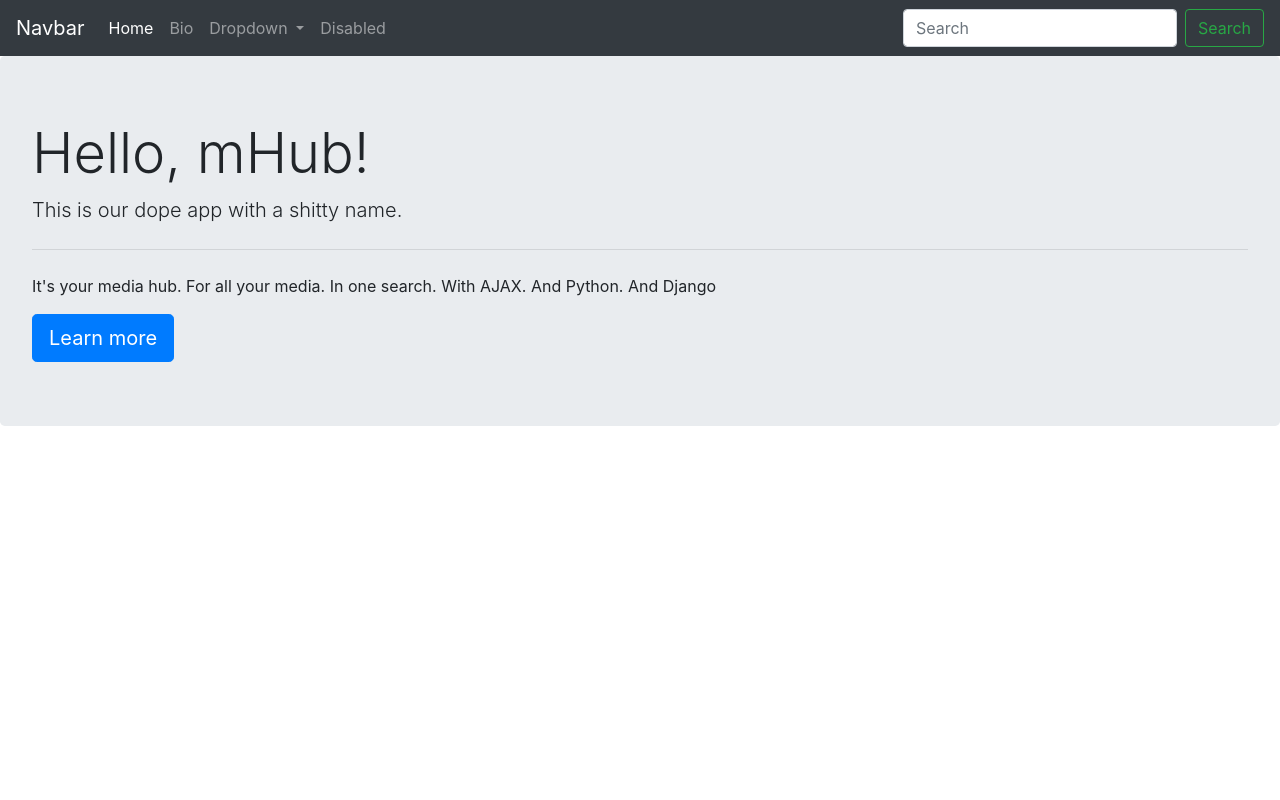
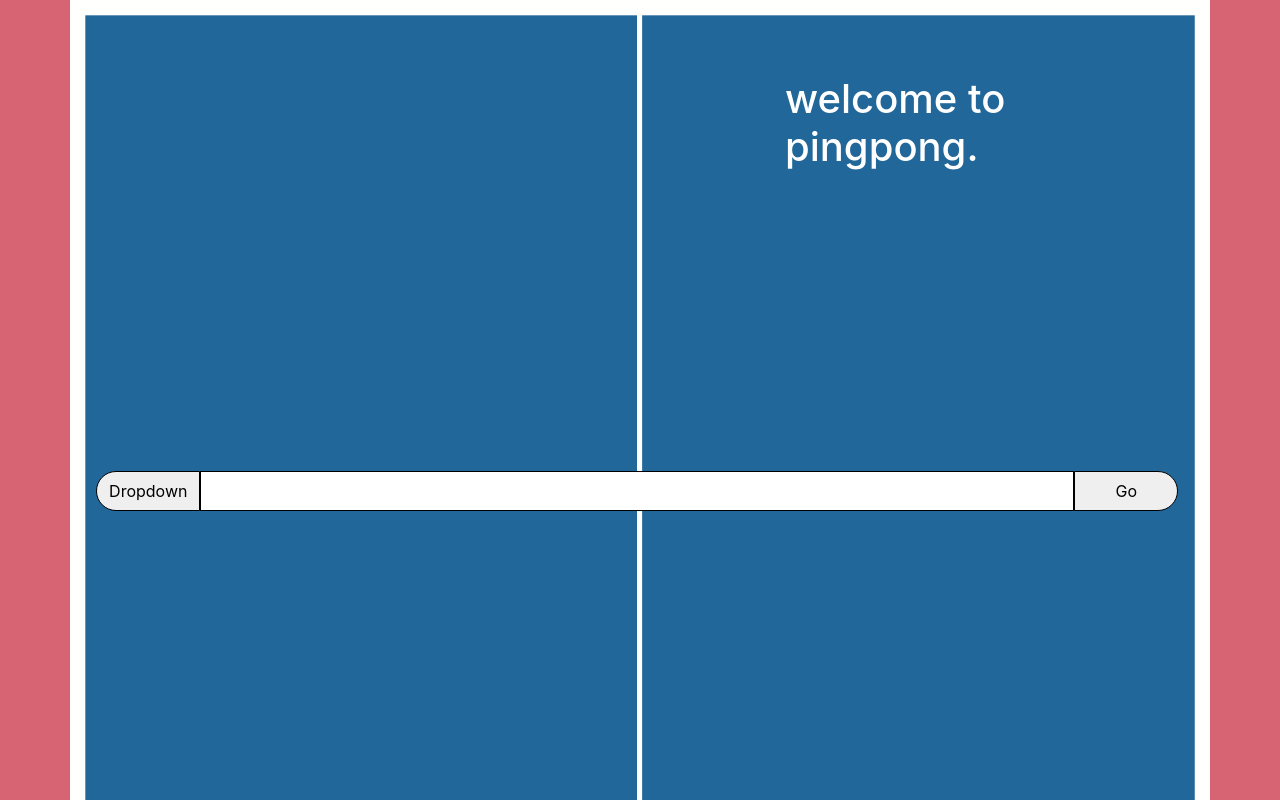
Before and after one commit to soodorama/mhub, a Django app: page / in a window 1280 px wide. Run offline with Django 3.2, Linux system fonts and the light colour scheme; some libraries are stand-ins or nearby versions.

Commit message:
basic search bar with buttons added

```diff
--- a/apps/mhub/static/mhub/css/style.css
+++ b/apps/mhub/static/mhub/css/style.css
@@ -1,9 +1,57 @@
-div.bio-card {
-    vertical-align: top;
-    display: inline-block;
+* {
+    margin: 0px;
+    padding: 0px;
 }
 
-a.back-btn {
-    display: block;
-    margin: 0 700px;
+body {
+    background-color:rgb(215,100,115);
 }
+
+div.container {
+    min-height: 800px;
+    background: url('/static/mhub/img/table_background_middle.png') no-repeat;
+    background-size: cover;
+    padding-top: 0.1px;
+}
+
+    div.container h1.heading {
+        margin: 75px 25px 0px 700px;
+        color: white;
+    }
+
+    div.container div.searchbar {
+        width: 99%;
+        height: 40px;
+        margin: 300px 1% 0px;
+        border-radius: 20px;
+        font-size:0px;
+    }
+
+        div.container div.searchbar input.search {
+            width: 79.5%;
+            height: 40px;
+            padding: 0 10px;
+            border: 1px solid black;
+            vertical-align: top;
+        }
+
+            div.container input.search:focus {
+                outline:0;
+            }
+
+        div.container div.searchbar button.searchoptions {
+            width:9.5%;
+            height:40px;
+            border-radius: 20px 0 0 20px;
+            font-size: 16px;
+            vertical-align:top;
+            border: 1px solid black
+        }
+
+        div.container div.searchbar input.gobutton {
+            width: 9.5%;
+            height:40px;
+            font-size: 16px;
+            border:1px solid black;
+            border-radius: 0 20px 20px 0;
+        }
--- a/apps/mhub/templates/mhub/index.html
+++ b/apps/mhub/templates/mhub/index.html
@@ -6,50 +6,22 @@
     <link rel="stylesheet" href="https://stackpath.bootstrapcdn.com/bootstrap/4.1.3/css/bootstrap.min.css" integrity="sha384-MCw98/SFnGE8fJT3GXwEOngsV7Zt27NXFoaoApmYm81iuXoPkFOJwJ8ERdknLPMO" crossorigin="anonymous">
     {% load static %}
     <link rel="stylesheet" href="{% static 'mhub/css/style.css' %}">
-    <link rel="shortcut icon" type="image/png" href="{% static 'mhub/img/favicon.ico' %}"/>
+    <link rel="shortcut icon" type="image/ico" href="{% static 'mhub/img/favicon.ico' %}"/>
 </head>
 <body>
-    <nav class="navbar navbar-expand-lg navbar-dark bg-dark">
-        <a class="navbar-brand" href="#">Navbar</a>
-        <button class="navbar-toggler" type="button" data-toggle="collapse" data-target="#navbarSupportedContent" aria-controls="navbarSupportedContent" aria-expanded="false" aria-label="Toggle navigation">
-            <span class="navbar-toggler-icon"></span>
-        </button>
+<div class="container">
 
-        <div class="collapse navbar-collapse" id="navbarSupportedContent">
-            <ul class="navbar-nav mr-auto">
-            <li class="nav-item active">
-                <a class="nav-link" href="{% url 'home %'}">Home <span class="sr-only">(current)</span></a>
-            </li>
-            <li class="nav-item">
-                <a class="nav-link" href="{% url 'bio' %}">Bio</a>
-            </li>
-            <li class="nav-item dropdown">
-                <a class="nav-link dropdown-toggle" href="#" id="navbarDropdown" role="button" data-toggle="dropdown" aria-haspopup="true" aria-expanded="false">
-                Dropdown
-                </a>
-                <div class="dropdown-menu" aria-labelledby="navbarDropdown">
-                <a class="dropdown-item" href="#">Action</a>
-                <a class="dropdown-item" href="#">Another action</a>
-                <div class="dropdown-divider"></div>
-                <a class="dropdown-item" href="#">Something else here</a>
-                </div>
-            </li>
-            <li class="nav-item">
-                <a class="nav-link dropdown" href="#">Disabled</a>
-            </li>
-            </ul>
-            <form class="form-inline my-2 my-lg-0">
-            <input class="form-control mr-sm-2" type="search" placeholder="Search" aria-label="Search">
-            <button class="btn btn-outline-success my-2 my-sm-0" type="submit">Search</button>
-            </form>
-        </div>
-    </nav>
-    <div class="jumbotron">
-        <h1 class="display-4">Hello, mHub!</h1>
-        <p class="lead">This is our dope app with a shitty name.</p>
-        <hr class="my-4">
-        <p>It's your media hub. For all your media. In one search. With AJAX. And Python. And Django</p>
-        <a class="btn btn-primary btn-lg" href="{% url 'bio' %}" role="button">Learn more</a>
+    <h1 class="heading" >welcome to pingpong.</h1>
+
+    <div class="searchbar">
+        <form action="{% url 'search' %}" method="POST">
+            {% csrf_token %}
+            <button class="searchoptions">Dropdown</button>
+            <input type="text" name="search" class="search" autocomplete="off" placeholder="search anything music">
+            <!-- <button type="submit" class="gobutton"><i class="glyphicon glyphicon-headphones"></i></button> -->
+            <input type="submit" class="gobutton" value="Go">
+        </form>
     </div>
+</div>
 </body>
 </html>
--- a/apps/mhub/urls.py
+++ b/apps/mhub/urls.py
@@ -4,4 +4,5 @@ from . import views
 urlpatterns = [
     url(r'^$', views.index, name='home'),
     url(r'^bio$', views.bio, name='bio'),
+    url(r'^search$', views.search, name='search'),
 ]
--- a/apps/mhub/views.py
+++ b/apps/mhub/views.py
@@ -5,3 +5,7 @@ def index(request):
 
 def bio(request):
     return render(request, "mhub/bio.html")
+
+def search(request):
+    print(request.POST['search'])
+    return redirect('home')
```
